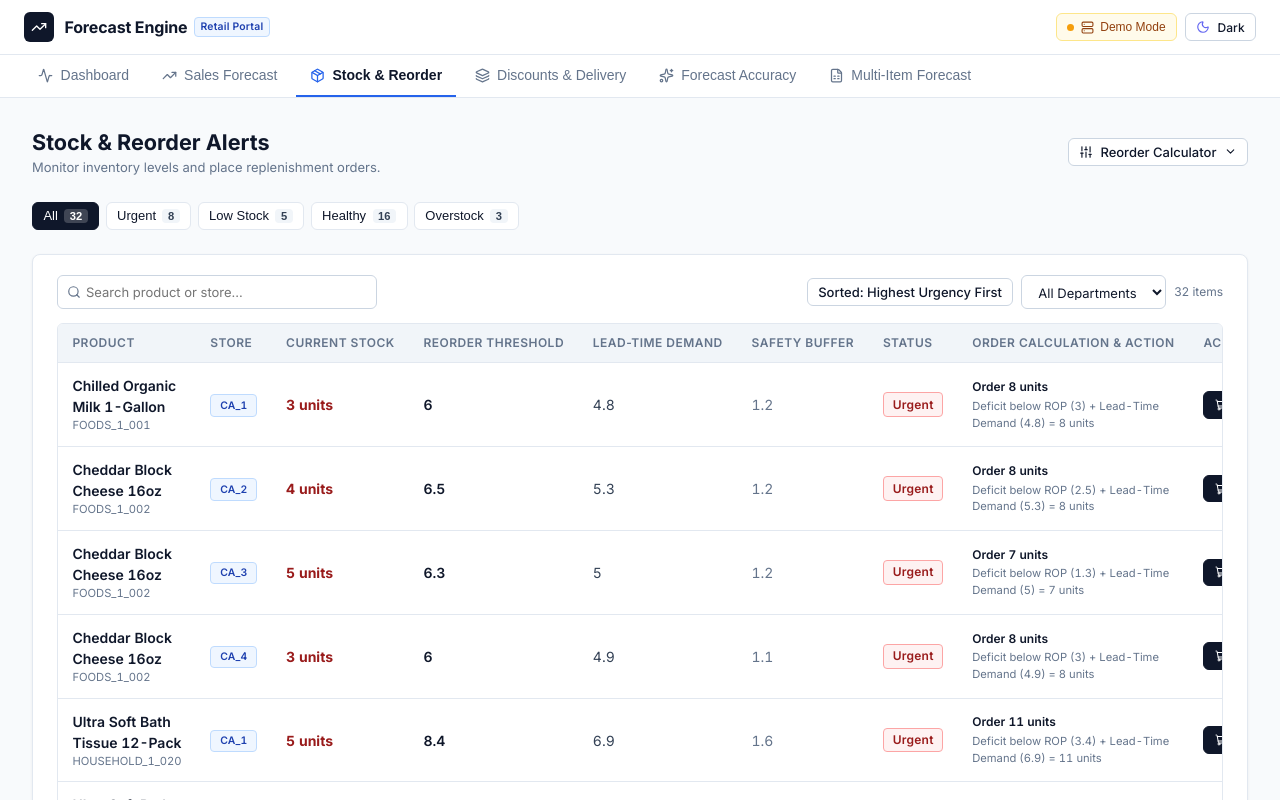
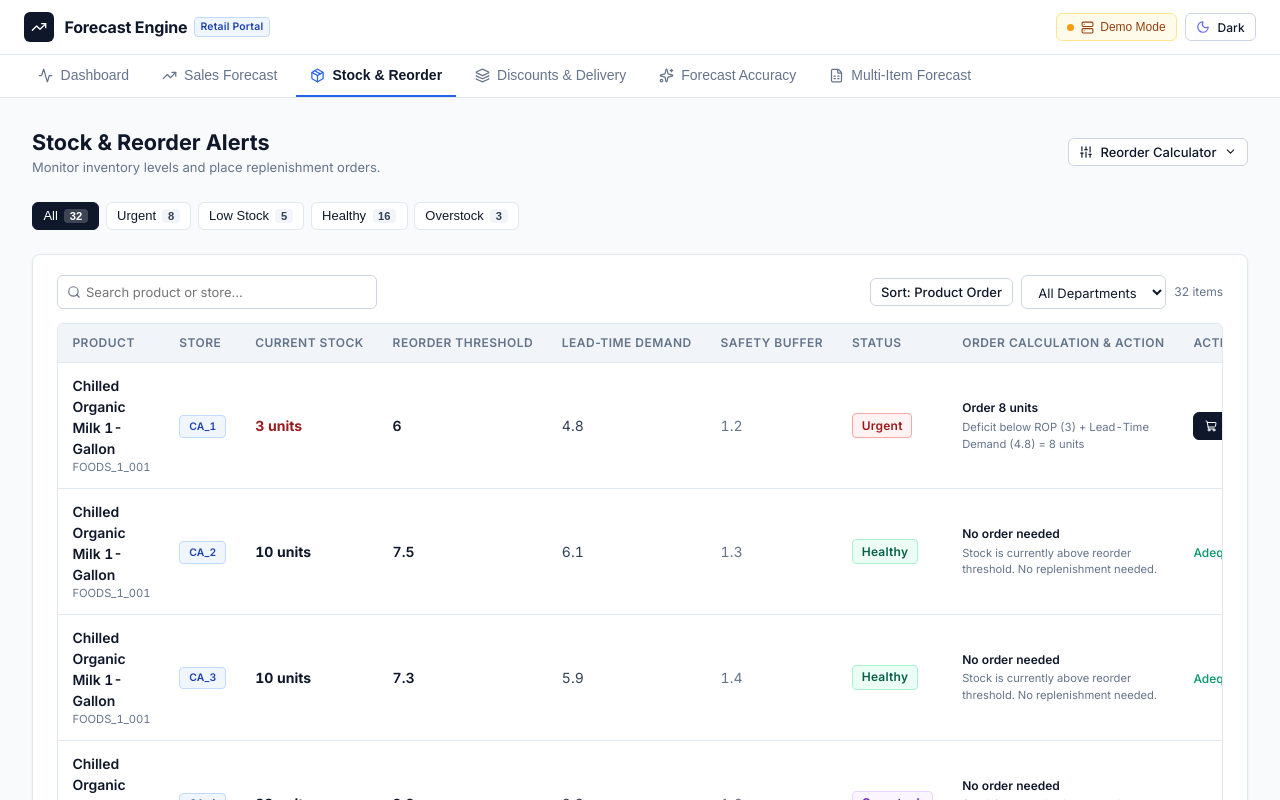
Before and after one commit to mayurbambale45/StockPulse, a React (Vite) app in the folder frontend/: page / in a window 1280 px wide. Both pictures are taken after a click on the button "Stock & Reorder". Shown: the top 800 px of the page. Built offline with nearby package versions, Linux system fonts and the light colour scheme; no server answers.

Commit message:
fix: default inventory table to natural product order and improve page view

```diff
--- a/frontend/src/pages/InventoryAlertsPage.tsx
+++ b/frontend/src/pages/InventoryAlertsPage.tsx
@@ -21,9 +21,9 @@ export const InventoryAlertsPage: React.FC = () => {
   const [searchQuery, setSearchQuery] = useState<string>('');
   const [selectedPOItem, setSelectedPOItem] = useState<InventoryItem | null>(null);
   const [showSimulator, setShowSimulator] = useState<boolean>(false);
-  const [sortByUrgency, setSortByUrgency] = useState<boolean>(true);
+  const [sortByUrgency, setSortByUrgency] = useState<boolean>(false);
   const [currentPage, setCurrentPage] = useState<number>(1);
-  const pageSize = 8;
+  const pageSize = 12;
 
   // Live Simulator state
   const [simDemand, setSimDemand] = useState<number>(30);
@@ -277,10 +277,10 @@ export const InventoryAlertsPage: React.FC = () => {
                 setSortByUrgency(!sortByUrgency);
                 setCurrentPage(1);
               }}
-              className="btn btn-secondary btn-sm"
-              title="Toggle sorting by risk severity"
+              className={`btn btn-sm ${sortByUrgency ? 'btn-primary' : 'btn-secondary'}`}
+              title="Click to toggle sorting by risk severity"
             >
-              {sortByUrgency ? 'Sorted: Highest Urgency First' : 'Sort: Default'}
+              {sortByUrgency ? '✓ Sorted: Urgent First' : 'Sort: Product Order'}
             </button>
             <select
               className="form-select"
```
